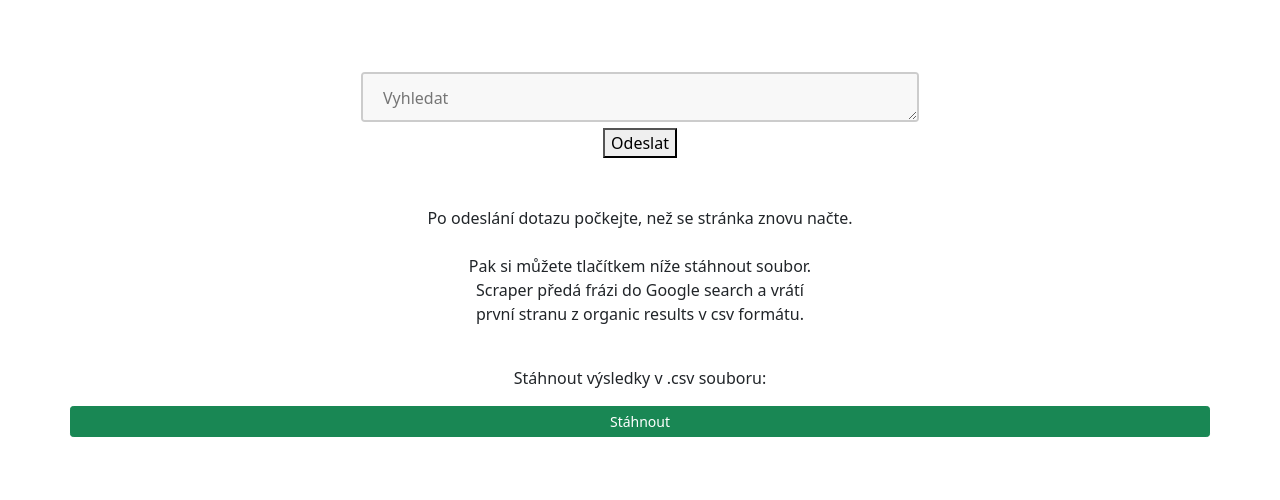
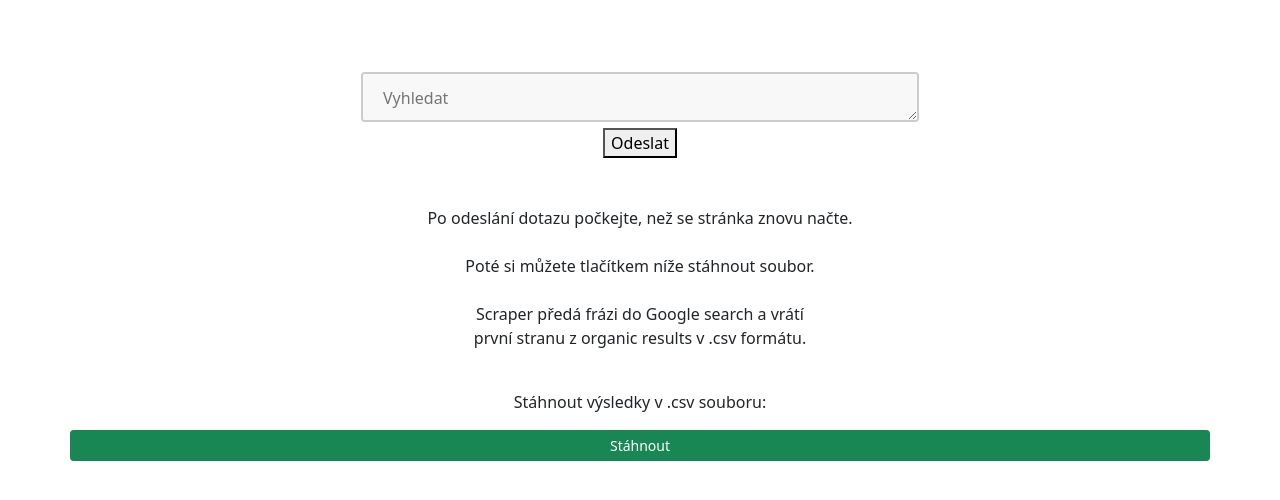
Before and after one commit to lukasverner/Google-search-results-scraper, a Flask app: page / in a window 1280 px wide. Shown: the top 500 px of the page. Run offline with Flask 2, Linux system fonts and the light colour scheme.

Commit message:
Instructions text in index.html updated

```diff
--- a/templates/index.html
+++ b/templates/index.html
@@ -41,11 +41,12 @@
             <p>Po odeslání dotazu počkejte, než se stránka znovu načte.
             <br>
             <br>
-            Pak si můžete tlačítkem níže stáhnout soubor.
+            Poté si můžete tlačítkem níže stáhnout soubor.
+            <br>
             <br>
             Scraper předá frázi do Google search a vrátí
             <br>
-            první stranu z organic results v csv formátu.
+            první stranu z organic results v .csv formátu.
             </p>
         <br>
       </div>
```
